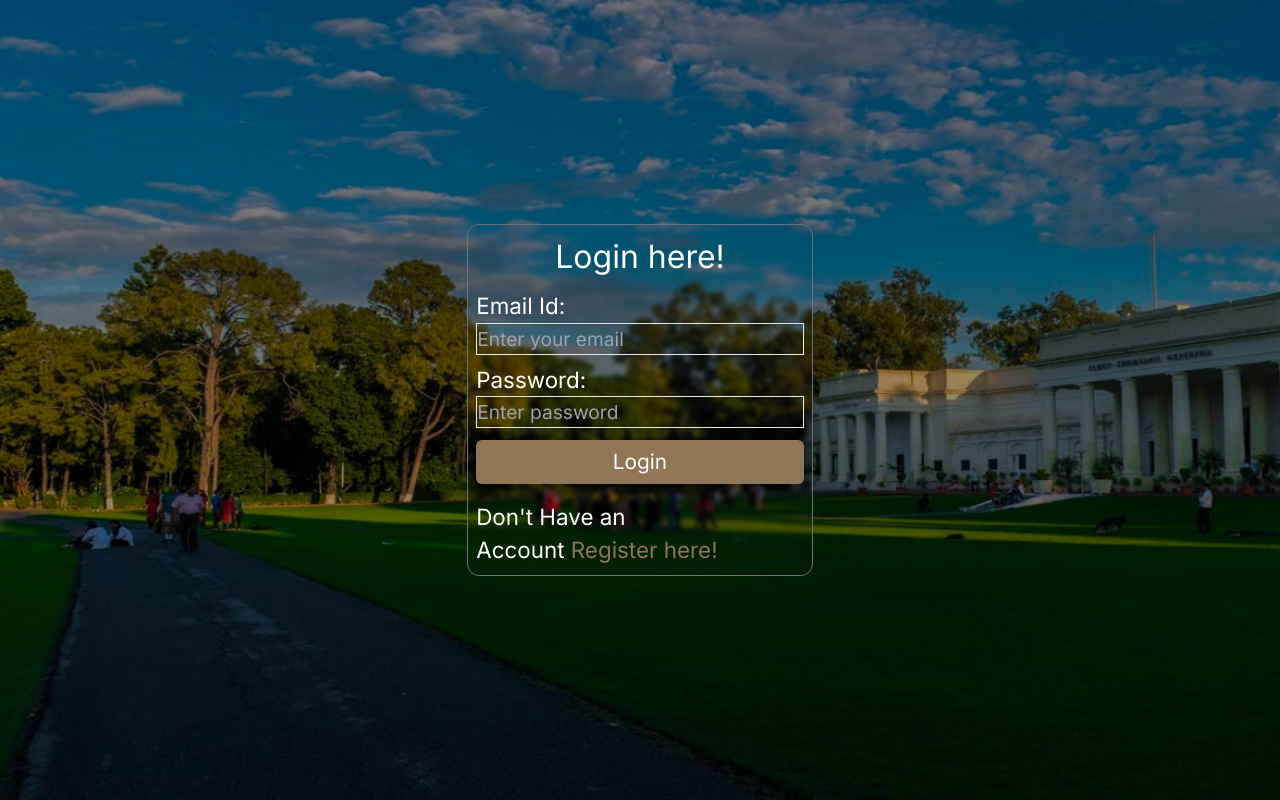
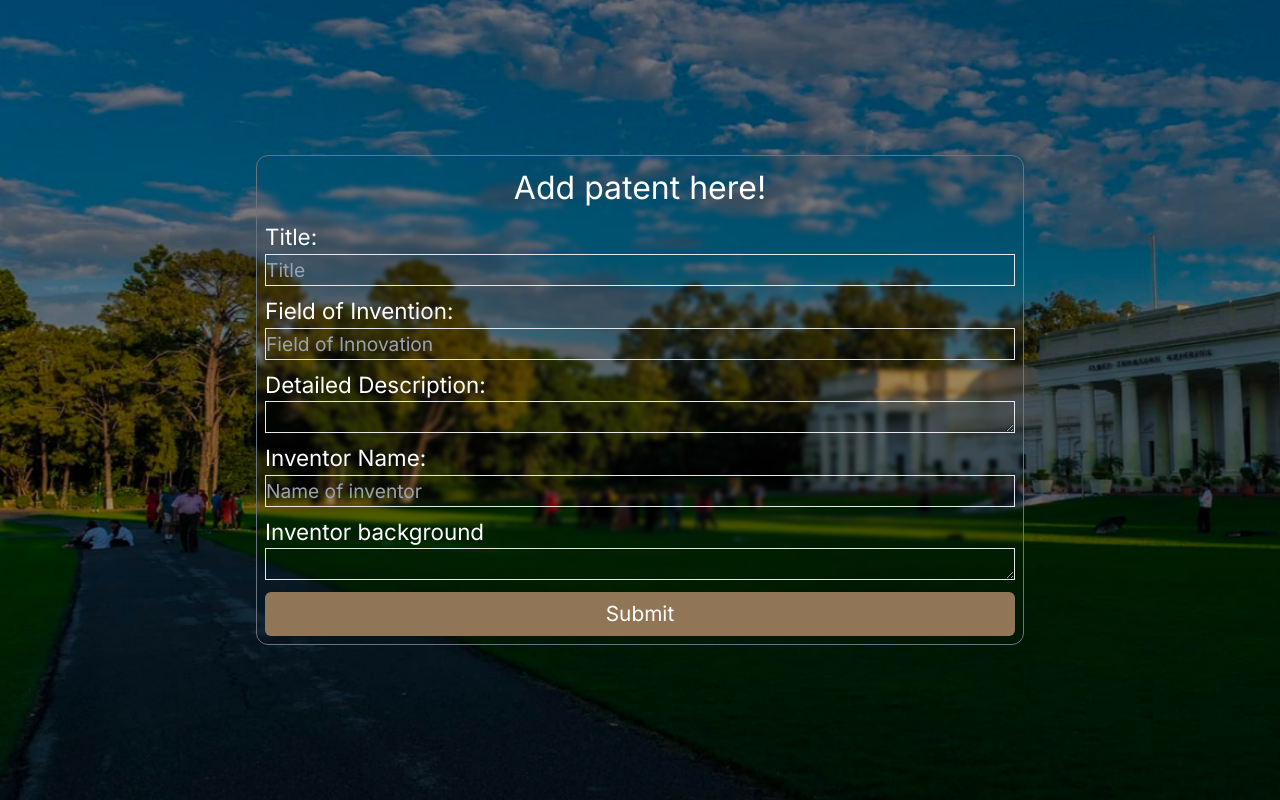
Before and after one commit to riyaaaa123/ircpc, a Next.js app in the folder frontend/: page / in a window 1280 px wide. Built offline with nearby package versions, Linux system fonts and the light colour scheme.

Commit message:
[fixed] create patents added

```diff
--- a/frontend/src/app/page.tsx
+++ b/frontend/src/app/page.tsx
@@ -1,11 +1,13 @@
 import Image from 'next/image'
 import Register from '../components/register';
 import Login from '@/components/login';
+import Homepage from '../components/homepage';
+import AddPatentForm from '../components/patents';
 
 export default function Home() {
   return (
         <>
-        <Login/>
+        <AddPatentForm/>
         </>
   )
 }
--- /dev/null
+++ b/frontend/src/app/signin/page.js
@@ -0,0 +1,9 @@
+import React from "react";
+import Login from "@/components/login";
+export default function signin(){
+    return(
+        <>
+        <Login/>
+        </>
+    )
+}
--- /dev/null
+++ b/frontend/src/app/signup/page.js
@@ -0,0 +1,10 @@
+import React from "react";
+import Register from "@/components/register";
+
+export default function signup(){
+    return(
+        <>
+    <Register/>
+    </>
+    )
+}
--- a/frontend/src/components/login.js
+++ b/frontend/src/components/login.js
@@ -1,6 +1,7 @@
 "use client";
 import React, { useState } from "react";
 import axios from "axios";
+import Link from 'next/link';
 
 export default function Login() {
    const [email, setEmail] = useState("");
@@ -14,7 +15,8 @@ export default function Login() {
           password,
         });
         if (response.data.success) {
-          console.log("wowiee");
+          console.log("You have successfully logged in");
+           window.location.href = "/";
         } else {
           setError("Invalid credentials");
         }
@@ -71,9 +73,9 @@ export default function Login() {
               </div>
               <div className="text-[1.4rem] mt-4">
                 Don't Have an Account&nbsp;
-                <a href="" className="text-[#907656]">
-                  Register here!
-                </a>
+                <Link href="/signup">
+                  <div className="text-[#907656]">Register here!</div>
+                </Link>
               </div>
             </form>
           </div>
--- /dev/null
+++ b/frontend/src/components/patents.js
@@ -0,0 +1,144 @@
+"use client";
+import React, { useState } from "react";
+import axios from "axios";
+const AddPatentForm = () => {
+    const [formData, setFormData] = useState({
+      title: "",
+      fieldOfInvention: "",
+      detailedDescription: "",
+      inventor: {
+        name: "",
+        background: "",
+      },
+      committeeMembers: [],
+    });
+
+  const handleInputChange = (e) => {
+    const { name, value } = e.target;
+    setFormData((prevData) => ({
+      ...prevData,
+      [name]: value,
+    }));
+  };
+   const handleInventorBackgroundChange = (e) => {
+     const { value } = e.target;
+     setFormData((prevData) => ({
+       ...prevData,
+       inventor: {
+         ...prevData.inventor,
+         background: value,
+       },
+     }));
+   };
+    const handleInventorNameChange = (e) => {
+      const { value } = e.target;
+      setFormData((prevData) => ({
+        ...prevData,
+        inventor: {
+          ...prevData.inventor,
+          name: value,
+        },
+      }));
+    };
+
+    const handleSubmit = async (e) => {
+      e.preventDefault();
+
+      try {
+        const response = await axios.post("http://localhost:5000/api/profiles/addpatents", formData);
+        console.log("Patent added successfully:", response.data);
+      } catch (error) {
+        console.error("Error adding patent:", error);
+      }
+    };
+
+
+    return (
+      <>
+        <div
+          className="min-h-screen width-[100vw] bg-cover"
+          style={{ backgroundImage: "url('img/bg.png')" }}
+        >
+          <div className="h-[100vh] justify-center items-center flex">
+            <div
+              className="text-white text-[2rem]  w-[60vw] border-gray-500 border p-2 rounded-xl"
+              style={{ backdropFilter: "blur(2px)" }}
+            >
+              <div className="text-center">Add patent here!</div>
+              <form className="">
+                <div className="flex-col flex">
+                  <label className="text-[1.4rem] mt-2">Title:</label>
+                  <input
+                    type="text"
+                    name="title"
+                    value={formData.title}
+                    onChange={handleInputChange}
+                    placeholder="Title"
+                    className="text-[1.2rem] h-[4vh] bg-transparent border border-green"
+                  />
+                </div>
+                <div className="flex-col flex">
+                  <label className="text-[1.4rem] mt-2">
+                    Field of Invention:
+                  </label>
+                  <input
+                    type="text"
+                    name="fieldOfInvention"
+                    value={formData.fieldOfInvention}
+                    onChange={handleInputChange}
+                    placeholder="Field of Innovation"
+                    className="text-[1.2rem] h-[4vh] bg-transparent border border-green"
+                  />
+                </div>
+                <div className="flex-col flex">
+                  <label className="text-[1.4rem] mt-2">
+                    Detailed Description:
+                  </label>
+                  <textarea
+                    name="detailedDescription"
+                    value={formData.detailedDescription}
+                    onChange={handleInputChange}
+                    className="text-[1.2rem] h-[4vh] bg-transparent border border-green"
+                  ></textarea>
+                </div>
+                <div className="flex-col flex">
+                  <label className="text-[1.4rem] mt-2">Inventor Name:</label>
+                  <input
+                    type="text"
+                    name="inventorName"
+                    value={formData.inventor.name}
+                    onChange={handleInventorNameChange}
+                    placeholder="Name of inventor"
+                    className="text-[1.2rem] h-[4vh] bg-transparent border border-green"
+                  />
+                </div>
+                <div className="flex-col flex">
+                  <label className="text-[1.4rem] mt-2">
+                    Inventor background
+                  </label>
+                  <textarea
+                    name="inventorBackground"
+                    value={formData.inventor.background}
+                    onChange={handleInventorBackgroundChange}
+                    className="text-[1.2rem] h-[4vh] bg-transparent border
+                    border-green"
+                  ></textarea>
+                </div>
+
+                <div className="justify-center flex bg-[#907656] mt-3 rounded-md">
+                  <button
+                    type="button"
+                    onClick={handleSubmit}
+                    className="text-[1.3rem]  py-1.5  "
+                  >
+                    Submit
+                  </button>
+                </div>
+              </form>
+            </div>
+          </div>
+        </div>
+      </>
+    );
+}
+export default AddPatentForm;
--- a/frontend/src/components/register.js
+++ b/frontend/src/components/register.js
@@ -27,6 +27,12 @@ export default function Register(){
           }
         );
         console.log(response.data);
+        if (response.data.success) {
+          console.log("User created successfully");
+             window.location.href = "/";
+        } else {
+          setError("Email is already in use");
+        }
       } catch (error) {
         console.error(error.response.data);
          setError('Registration failed. Please try again.');
@@ -84,18 +90,18 @@ export default function Register(){
                 </div>
                 <div className="justify-center flex bg-[#907656] mt-3 rounded-md">
                   <button
-                  type="button"
+                    type="button"
                     onClick={handleRegister}
                     className="text-[1.3rem]  py-1.5  "
                   >
                     Register
                   </button>
                 </div>
-                <div className="text-[1.3rem] mt-3">
+                <div className="text-[1.3rem] mt-3 ">
                   Already Have an Account&nbsp;&nbsp;
-                  <a href="" className="text-[#907656]">
-                    Login here!
-                  </a>
+                  <Link href="/signin">
+                    <div className="text-[#907656]">Login here!</div>
+                  </Link>
                 </div>
               </form>
             </div>
```
Also changed, not shown: frontend/src/components/homepage.js (+106 -26 lines).
